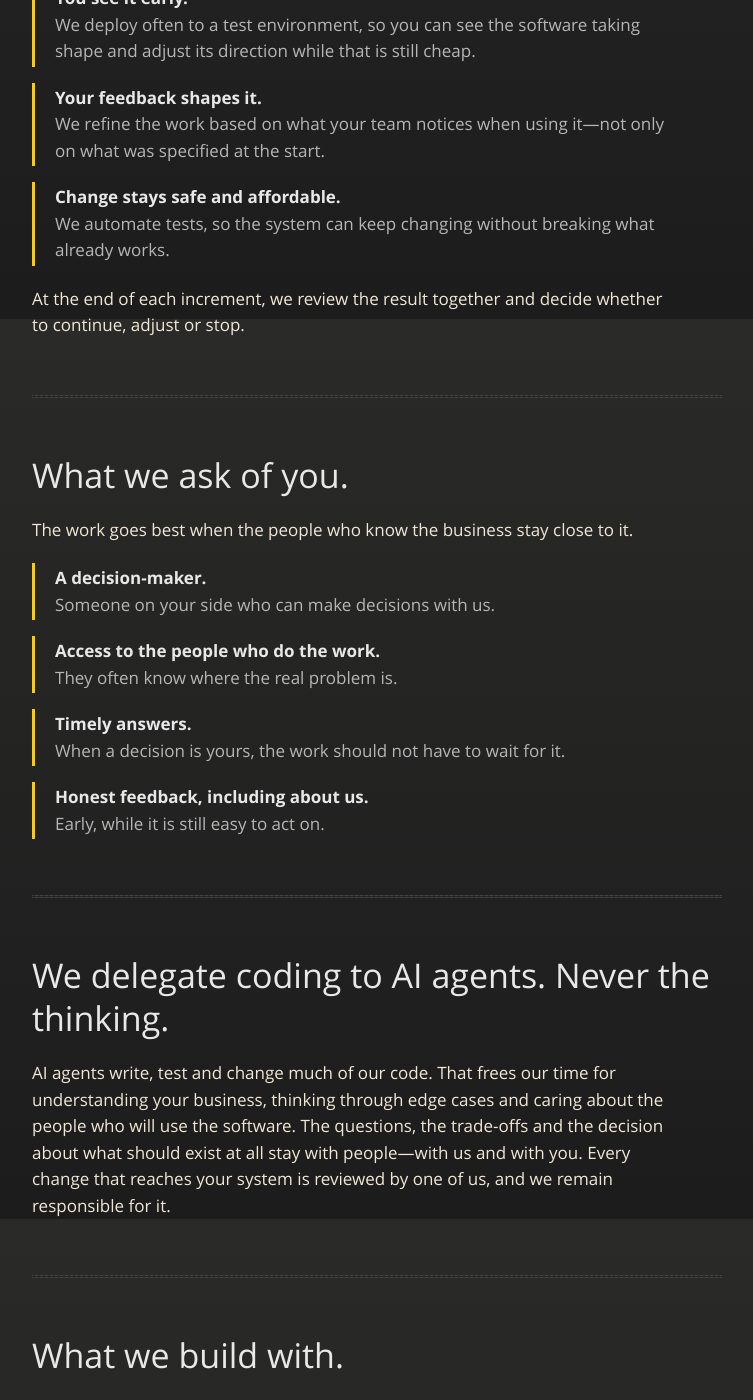
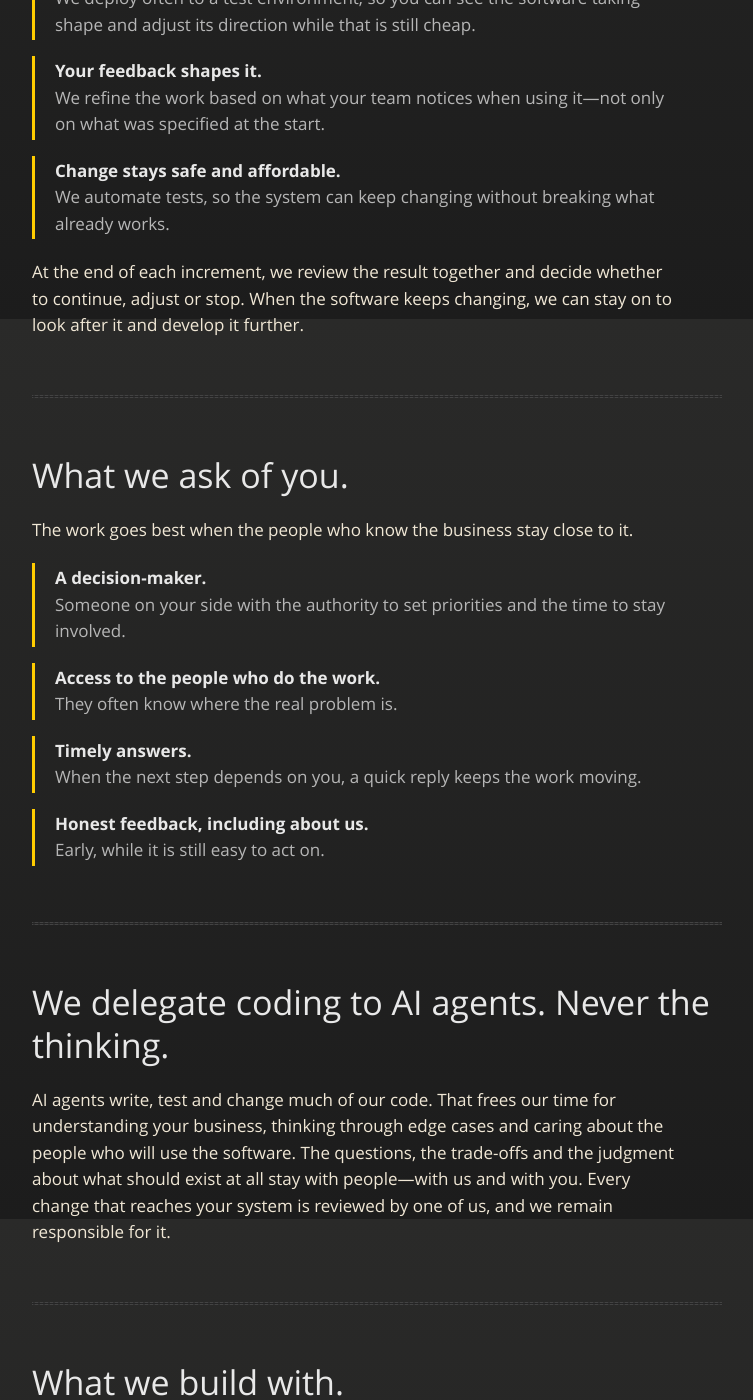
Before and after one commit to tutuf/tutuf.github.io, a Jekyll site: the page built from how-we-work.md, in a window 1280 px wide and 1400 px high, scrolled down 1481 px. Shown: the whole window, without its empty margins (143-896 px from the left). Built offline with Jekyll 4.4.1, drawn with Linux system fonts in a browser that asks for light colours; some of the changed text lies outside the part shown.

Commit message:
Refine the How we work page after a full review
Say we are open to other tech stacks, mention ongoing care, clarify who
makes the final call and soften the asks.

Co-Authored-By: Claude Opus 5.5 <noreply@anthropic.com>

```diff
--- a/how-we-work.md
+++ b/how-we-work.md
@@ -1,6 +1,6 @@
 ---
 title: How we work
-description: "How we decide what should change, what should stay and what should become software—how we work together, what we build with and the work we do not take."
+description: "How we decide what should change, what should stay and what should become software, and how we work together, use AI, choose our tools and choose the work we take."
 image: /images/og-image.png
 permalink: /how-we-work/
 ---
@@ -16,7 +16,7 @@ Sometimes it is software. Sometimes it is a spreadsheet, a manual handoff or kno
 * **What already works and should stay?** We preserve useful products, processes and knowledge instead of replacing them with custom code.
 {: .lenses}
 
-You know the business. We bring the engineering judgment. The important decisions are made together.
+You know the business. We bring the engineering judgment. We think it through together, and the final call is yours.
 
 ---
 
@@ -24,7 +24,7 @@ You know the business. We bring the engineering judgment. The important decision
 
 What we learn points to a next step: **use** a proven product, **connect** systems you already trust, **build** what is specific to your business, or **remove** what no longer earns its place. Often it is a combination. We reach for building last, not first.
 
-We lay out the options with their trade-offs and recommend one. The decision is yours.
+We lay out the options with their trade-offs and recommend one.
 
 When we do build, we aim for software that makes the business less dependent on us, not more. If your team keeps needing a new product type, pricing rule or report, the most useful custom work is often not the next one—it is the ability for your team to add it themselves, without new development.
 
@@ -39,7 +39,7 @@ Every engagement starts with a [focused assessment](/#a-clear-decision-at-every-
 * **Change stays safe and affordable.** We automate tests, so the system can keep changing without breaking what already works.
 {: .lenses}
 
-At the end of each increment, we review the result together and decide whether to continue, adjust or stop.
+At the end of each increment, we review the result together and decide whether to continue, adjust or stop. When the software keeps changing, we can stay on to look after it and develop it further.
 
 ---
 
@@ -47,9 +47,9 @@ At the end of each increment, we review the result together and decide whether t
 
 The work goes best when the people who know the business stay close to it.
 
-* **A decision-maker.** Someone on your side who can make decisions with us.
+* **A decision-maker.** Someone on your side with the authority to set priorities and the time to stay involved.
 * **Access to the people who do the work.** They often know where the real problem is.
-* **Timely answers.** When a decision is yours, the work should not have to wait for it.
+* **Timely answers.** When the next step depends on you, a quick reply keeps the work moving.
 * **Honest feedback, including about us.** Early, while it is still easy to act on.
 {: .lenses}
 
@@ -57,7 +57,7 @@ The work goes best when the people who know the business stay close to it.
 
 # We delegate coding to AI agents. Never the thinking.
 
-AI agents write, test and change much of our code. That frees our time for understanding your business, thinking through edge cases and caring about the people who will use the software. The questions, the trade-offs and the decision about what should exist at all stay with people—with us and with you. Every change that reaches your system is reviewed by one of us, and we remain responsible for it.
+AI agents write, test and change much of our code. That frees our time for understanding your business, thinking through edge cases and caring about the people who will use the software. The questions, the trade-offs and the judgment about what should exist at all stay with people—with us and with you. Every change that reaches your system is reviewed by one of us, and we remain responsible for it.
 
 ---
 
@@ -68,6 +68,8 @@ We build web applications with [Ruby on Rails](https://rubyonrails.org/) and [Po
 **Ruby** was designed for people, not machines—and after all these years, working with it still makes us happy. AI agents are remarkably good at it, and the code stays easy for us to read and review. The Ruby community is lively, friendly and full of good engineering and fresh ideas.
 
 **PostgreSQL** has served us for many years without surprises. It keeps the fundamentals of a good relational database steady while bringing new advances in the field within reach.
+
+If your system is built with something else, we are still open to it. Whatever the stack, good software rests on the same principles and practices.
 
 We have experience in event-driven architectures, API design, distributed systems and integration with external services, and we maintain several open-source [Ruby gems](https://github.com/tutuf/).
 
```
